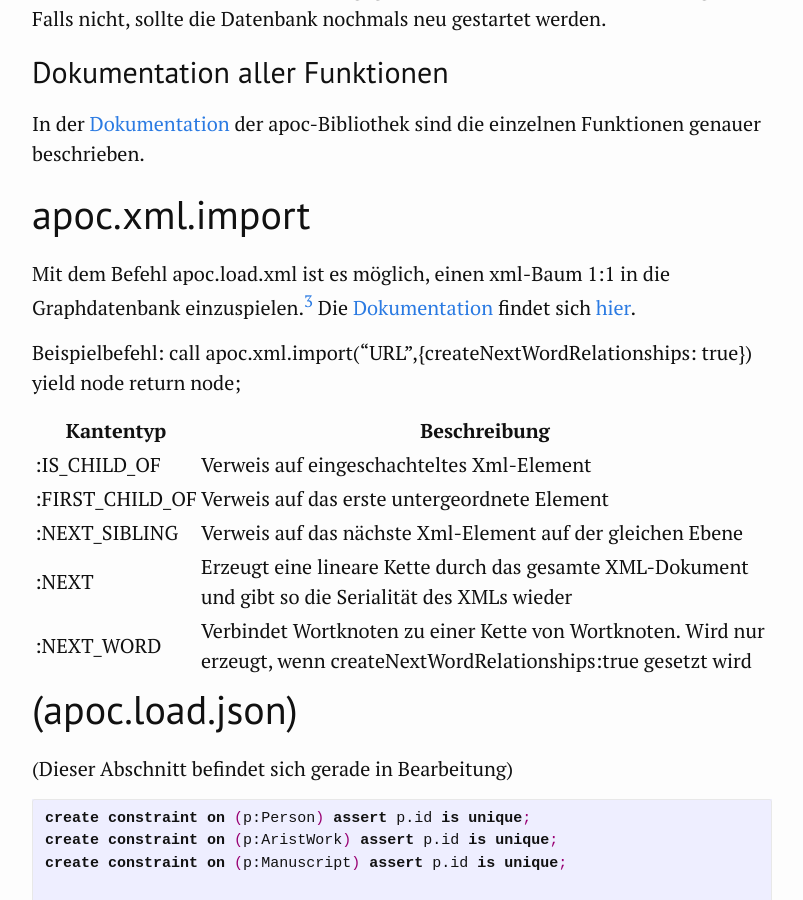
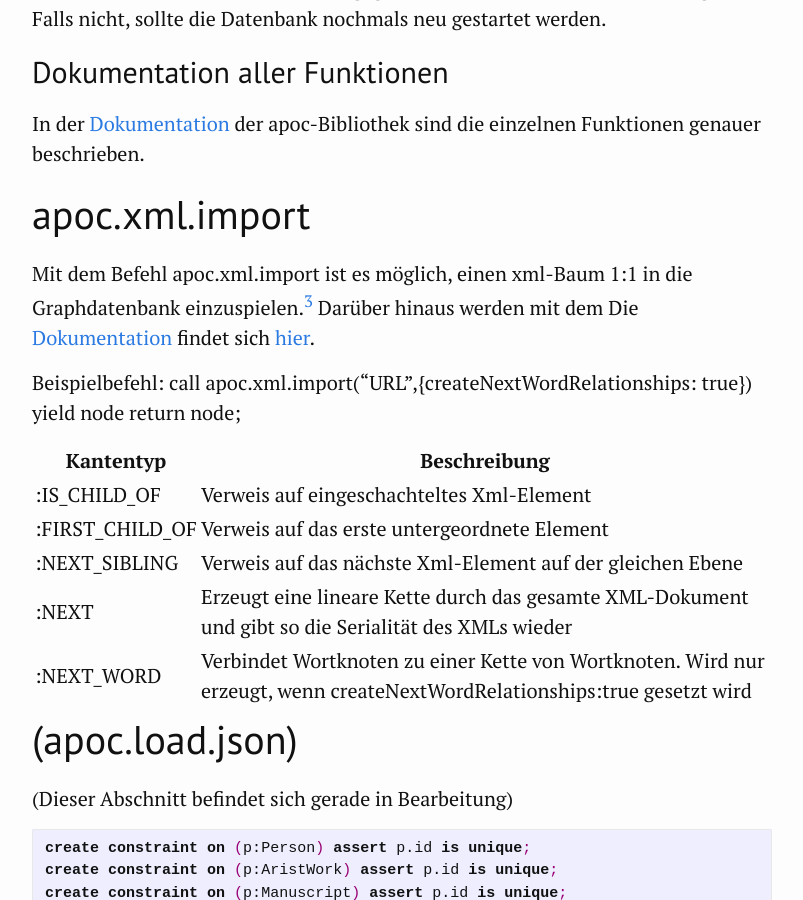
Before and after one commit to kuczera/Graphentechnologien, a Jekyll site: the page built from docs/85-cypher-fuer-Fortgeschrittene.md, in a window 1280 px wide and 900 px high, scrolled down 7166 px. Shown: the whole window, without its empty margins (238-1041 px from the left). Built offline with Jekyll 4.4.1, drawn with Linux system fonts in a browser that asks for light colours.

Commit message:
Update 85-cypher-fuer-Fortgeschrittene.md

```diff
--- a/docs/85-cypher-fuer-Fortgeschrittene.md
+++ b/docs/85-cypher-fuer-Fortgeschrittene.md
@@ -201,7 +201,7 @@ In der [Dokumentation](https://neo4j-contrib.github.io/neo4j-apoc-procedures/) d
 
 # apoc.xml.import
 
-Mit dem Befehl apoc.load.xml ist es möglich, einen xml-Baum 1:1 in die Graphdatenbank einzuspielen.[^81c5] Die [Dokumentation](https://neo4j-contrib.github.io/neo4j-apoc-procedures/#_import_xml_directly) findet sich [hier](https://neo4j-contrib.github.io/neo4j-apoc-procedures/#_import_xml_directly).
+Mit dem Befehl apoc.xml.import ist es möglich, einen xml-Baum 1:1 in die Graphdatenbank einzuspielen.[^81c5] Darüber hinaus werden mit dem Die [Dokumentation](https://neo4j-contrib.github.io/neo4j-apoc-procedures/#_import_xml_directly) findet sich [hier](https://neo4j-contrib.github.io/neo4j-apoc-procedures/#_import_xml_directly).
 
 Beispielbefehl:
 call
```
